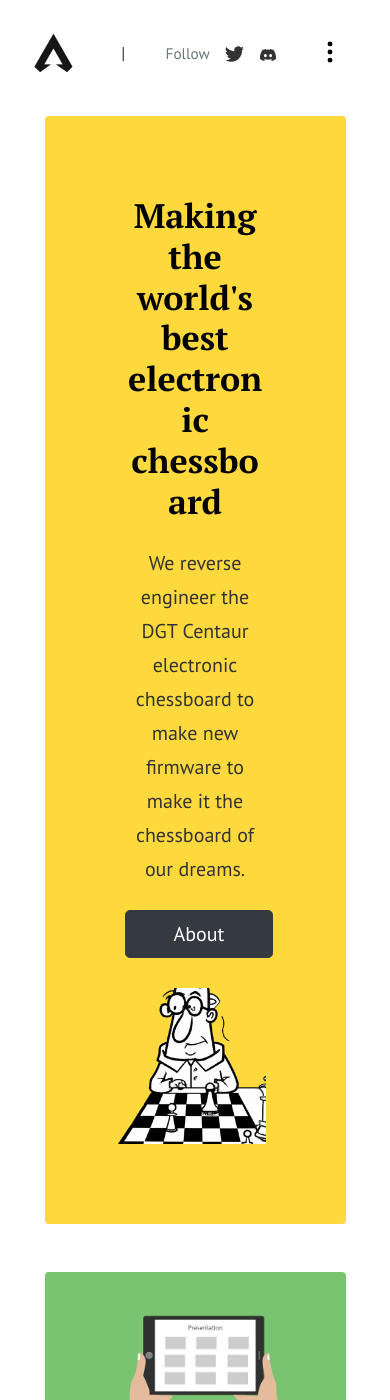
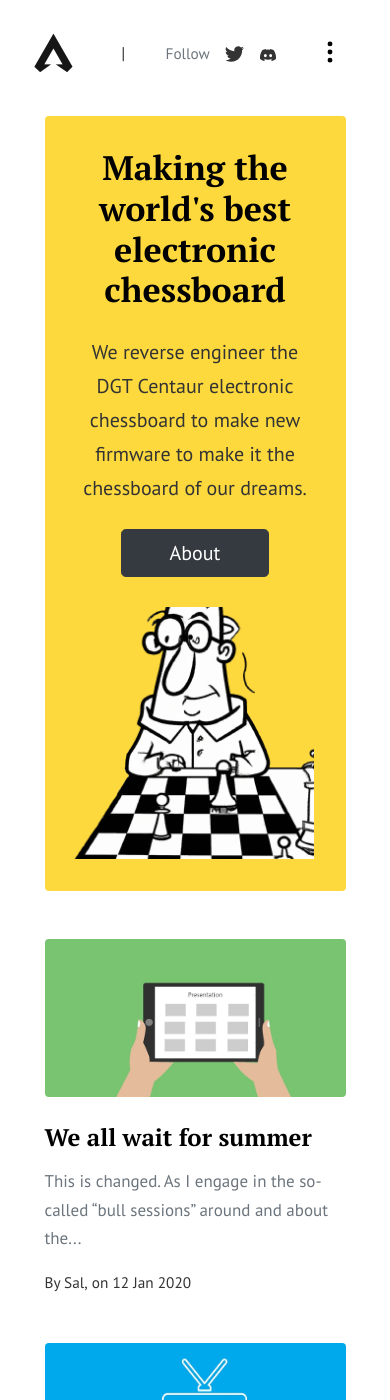
Before and after one commit to DGTCentaurMods/dgtcentaurmods.github.io, a Jekyll site: the page built from index.html, in a window 390 px wide and 1400 px high. Built offline with Jekyll 4.4.1, drawn with Linux system fonts in a browser that asks for light colours; the list of posts is cut into pages by our own code.

Commit message:
Update theme.scss

```diff
--- a/assets/css/theme.scss
+++ b/assets/css/theme.scss
@@ -164,6 +164,9 @@
     }
     .topbox H1 {
 	font-size: 2em !important;
+    }
+    .hero {
+	padding: 2rem 2rem;
     }
 }
 .google-auto-placed {
```
